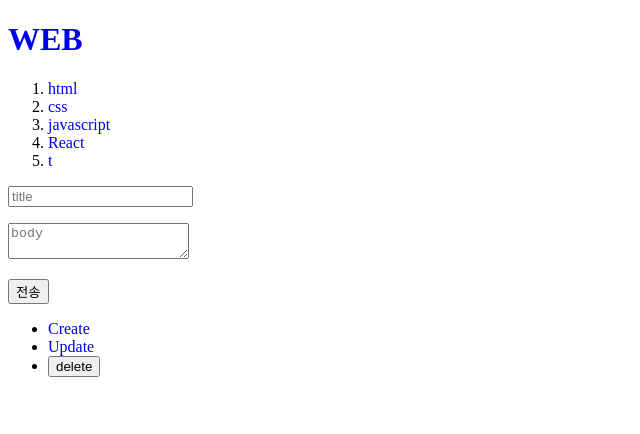
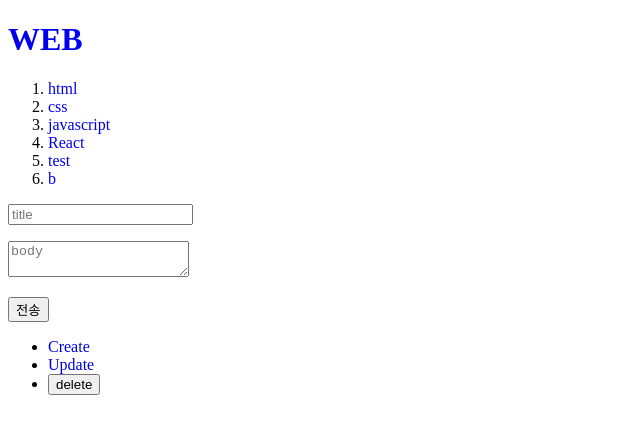
Before and after one commit to alikerock/react_next_app, a Next.js app: page /create in a window 1280 px wide. Shown: the top 434 px of the page, without its empty margins (0-640 px from the left). Built offline with nearby package versions, Linux system fonts and the light colour scheme; data requests are answered from the project's data file.

Commit message:
rounter refesch

```diff
--- a/db.json
+++ b/db.json
@@ -21,9 +21,14 @@
       "id": 4
     },
     {
-      "title": "t",
-      "body": "t",
+      "title": "test",
+      "body": "test ...",
       "id": 5
+    },
+    {
+      "title": "b",
+      "body": "b",
+      "id": 6
     }
   ],
   "posts": [
--- a/src/app/create/page.js
+++ b/src/app/create/page.js
@@ -22,6 +22,7 @@ export default function Create() {
           console.log(result);
           const lastid = result.id;
           router.push(`/read/${lastid}`);
+          router.refresh();
         });
     }}>
       <p>
```
